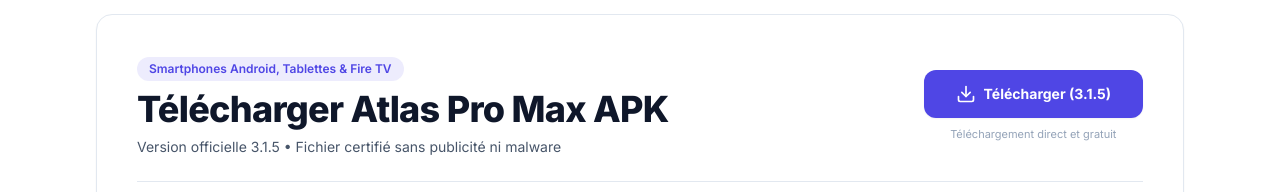
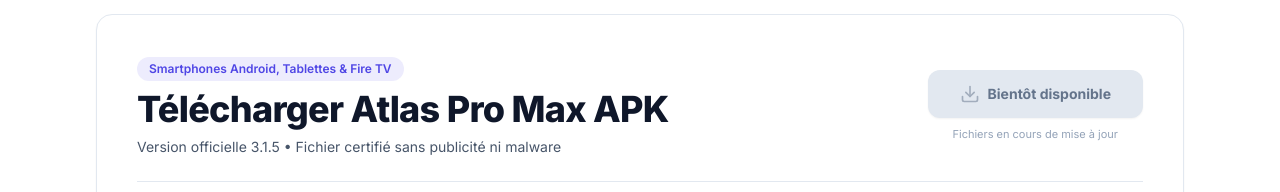
Before and after one commit to json-1400/atlasproibofficiel, a Next.js app: page /telecharger/atlas-pro-max in a window 1280 px wide. Shown: the part 163-355 px from the top of the page. Built offline with nearby package versions, Linux system fonts and the light colour scheme; no server answers.

Commit message:
fix: disable download links since files are not yet available

```diff
--- a/app/telecharger/[slug]/page.tsx
+++ b/app/telecharger/[slug]/page.tsx
@@ -96,26 +96,16 @@
             </div>
 
             <div className="shrink-0 flex flex-col gap-2">
-              <a
-                href={app.apkUrl}
-                {...(isExternal
-                  ? { target: "_blank", rel: "noopener noreferrer nofollow" }
-                  : { download: true, rel: "nofollow" })}
-                className="inline-flex h-12 items-center justify-center gap-2 rounded-xl bg-primary px-8 text-sm font-bold text-white shadow-sm hover:bg-primary-hover transition-colors"
+              <button
+                disabled
+                className="inline-flex h-12 items-center justify-center gap-2 rounded-xl bg-slate-200 px-8 text-sm font-bold text-slate-500 shadow-sm cursor-not-allowed"
+                title="Les fichiers de téléchargement seront disponibles prochainement"
               >
-                {isExternal ? (
-                  <ExternalLink className="h-5 w-5" aria-hidden="true" />
-                ) : (
-                  <Download className="h-5 w-5" aria-hidden="true" />
-                )}
-                <span>
-                  {app.slug === "ios"
-                    ? "Accéder à l'App Store"
-                    : `Télécharger (${app.version})`}
-                </span>
-              </a>
+                <Download className="h-5 w-5 opacity-50" aria-hidden="true" />
+                <span>Bientôt disponible</span>
+              </button>
               <span className="text-[11px] text-center text-slate-400">
-                {isExternal ? "Lien officiel sécurisé" : "Téléchargement direct et gratuit"}
+                Fichiers en cours de mise à jour
               </span>
             </div>
           </div>
```
